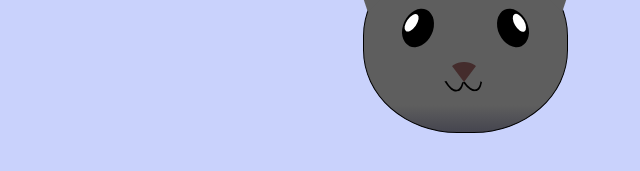
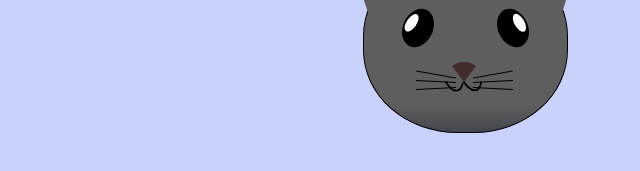
Before and after one commit to LittleLW8847/Picasso, a plain HTML site: page index.html in a window 1280 px wide. Shown: the part 357-528 px from the top of the page, 175-815 px from the left. Drawn offline with Linux system fonts and the light colour scheme.

Commit message:
Finally DONE!

```diff
--- a/index.html
+++ b/index.html
@@ -4,7 +4,7 @@
         <meta charset="utf-8">
         <title>fCC Cat Painting</title>
         <link rel="stylesheet" href="./styles.css">
-    </head>>
+    </head>
     <body>
          <main>
             <div class="cat-head">
--- a/styles.css
+++ b/styles.css
@@ -154,13 +154,13 @@ body{
 .cat-whiskers-left div{
     width: 40px;
     height: 1px;
-    background-color: 000;
+    background-color: #000;
 }
 
 .cat-whiskers-right div{
     width: 40px;
     height: 1px;
-    background-color: 000;
+    background-color: #000;
 }
 
 .cat-whisker-left-top{
```
